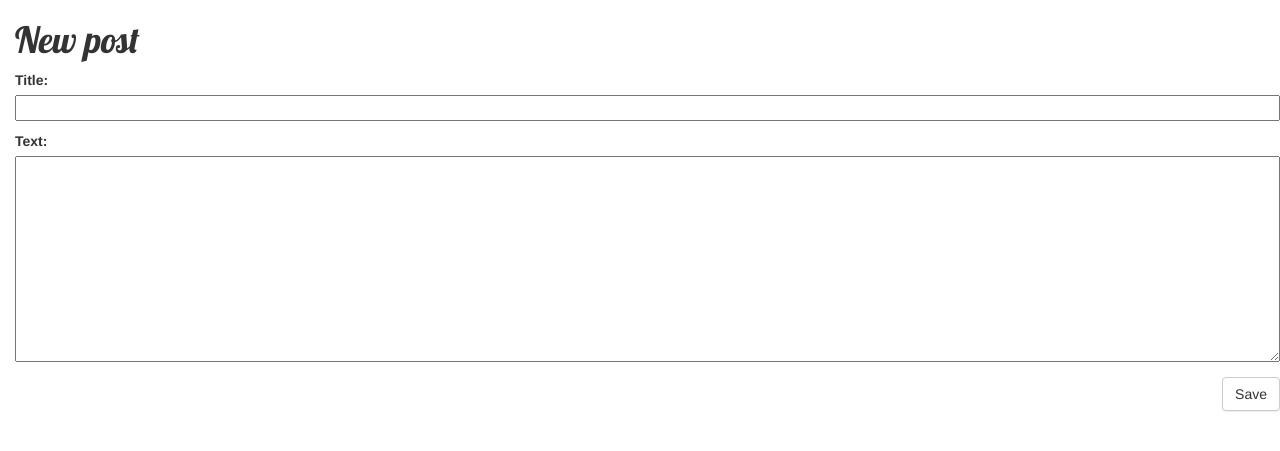
After one commit to Kevin01-sys/django-project-using-docker, a Django app: page /post/new/ in a window 1280 px wide. The commit adds this page. Shown: the top 451 px of the page. Run offline with Django 3.2, Linux system fonts and the light colour scheme; some libraries are stand-ins or nearby versions.

Commit message:
added all the djangogirls tutorial and it works

```diff
--- a/app/forms.py
+++ b/app/forms.py
@@ -1,5 +1,5 @@
 from django import forms
-
+from .models import Post
 
 class ContactForm(forms.Form):
     name = forms.CharField(
@@ -14,3 +14,9 @@ class ContactForm(forms.Form):
         label='Mensaje',
         widget=forms.Textarea,
     )
+
+class PostForm(forms.ModelForm):
+
+    class Meta:
+        model = Post
+        fields = ('title', 'text',)
--- /dev/null
+++ b/app/models.py
@@ -0,0 +1,18 @@
+from django.db import models
+from django.utils import timezone
+
+class Post(models.Model):
+    author = models.ForeignKey('auth.User',on_delete=models.CASCADE)
+    title = models.CharField(max_length=200)
+    text = models.TextField()
+    created_date = models.DateTimeField(
+            default=timezone.now)
+    published_date = models.DateTimeField(
+            blank=True, null=True)
+
+    def publish(self):
+        self.published_date = timezone.now()
+        self.save()
+
+    def __str__(self):
+        return self.title
--- /dev/null
+++ b/app/static/css/blog.css
@@ -0,0 +1,57 @@
+    h1 a {
+        color: #FCA205;
+    }
+    body {
+        padding-left: 15px;
+    }
+    h1 a {
+        color: #FCA205;
+        font-family: 'Lobster';
+    }
+    .page-header {
+        background-color: #ff9400;
+        margin-top: 0;
+        padding: 20px 20px 20px 40px;
+    }
+
+    .page-header h1, .page-header h1 a, .page-header h1 a:visited, .page-header h1 a:active {
+        color: #ffffff;
+        font-size: 36pt;
+        text-decoration: none;
+    }
+
+    .content {
+        margin-left: 40px;
+    }
+
+    h1, h2, h3, h4 {
+        font-family: 'Lobster', cursive;
+    }
+
+    .date {
+        float: right;
+        color: #828282;
+    }
+
+    .save {
+        float: right;
+    }
+
+    .post-form textarea, .post-form input {
+        width: 100%;
+    }
+
+    .top-menu, .top-menu:hover, .top-menu:visited {
+        color: #ffffff;
+        float: right;
+        font-size: 26pt;
+        margin-right: 20px;
+    }
+
+    .post {
+        margin-bottom: 70px;
+    }
+
+    .post h1 a, .post h1 a:visited {
+        color: #000000;
+    }
--- a/app/templates/manta/layout/base.html
+++ b/app/templates/manta/layout/base.html
@@ -14,8 +14,11 @@
     <link href="https://maxcdn.bootstrapcdn.com/font-awesome/4.7.0/css/font-awesome.min.css" rel="stylesheet" crossorigin="anonymous">
 
     <link rel="stylesheet" href="https://maxcdn.bootstrapcdn.com/bootstrap/4.0.0/css/bootstrap.min.css" integrity="sha384-Gn5384xqQ1aoWXA+058RXPxPg6fy4IWvTNh0E263XmFcJlSAwiGgFAW/dAiS6JXm" crossorigin="anonymous">
-
+    <link rel="stylesheet" href="//maxcdn.bootstrapcdn.com/bootstrap/3.2.0/css/bootstrap-theme.min.css">
+    <link rel="stylesheet" href="//maxcdn.bootstrapcdn.com/bootstrap/3.2.0/css/bootstrap.min.css">
     <link href="{% static 'css/main.css' %}" rel="stylesheet" type='text/css'>
+    <link href='//fonts.googleapis.com/css?family=Lobster&subset=latin,latin-ext' rel='stylesheet' type='text/css'>
+    <link rel="stylesheet" href="{% static 'css/blog.css' %}">
     {% block css %}{% endblock %}
   </head>
   <body>
@@ -24,7 +27,6 @@
         <a class="nav-link" href="#">{{ user }}</a>
       </li>
       <li class="nav-item">
-        <a class="nav-link disabled" href="{% url 'logout' %}">Cerrar sesión</a>
       </li>
     </ul>
     {% endif %}
--- /dev/null
+++ b/app/templates/manta/post_edit.html
@@ -0,0 +1,10 @@
+    {% extends 'manta/layout/base.html' %}
+
+    {% block content %}
+        <h1>New post</h1>
+        <form method="POST" class="post-form">
+            {% csrf_token %}
+            {{ form.as_p }}
+            <button type="submit" class="save btn btn-default">Save</button>
+        </form>
+    {% endblock %}
--- a/app/urls.py
+++ b/app/urls.py
@@ -15,11 +15,14 @@ Including another URLconf
 """
 from django.conf.urls import url
 from django.contrib import admin
-
-from app.views import CreateUsers
+from . import views
+from .views import CreateUsers
 
 urlpatterns = [
     url(r'^admin/', admin.site.urls),
-    #url(r'^$',HomeView.as_view(),name='home',),
-    url(r'^users/create/',CreateUsers.as_view(),name='users.create',),
+    url(r'^users/create/$',CreateUsers.as_view(),name='users.create',),
+    url(r'^$', views.post_list, name='post_list'),
+    url(r'^post/new/$', views.post_new, name='post_new'),
+    url(r'^post/(?P<pk>[0-9]+)/$', views.post_detail, name='post_detail'),
+    url(r'^post/(?P<pk>[0-9]+)/edit/$', views.post_edit, name='post_edit'),
 ]
--- a/app/views.py
+++ b/app/views.py
@@ -1,7 +1,7 @@
 from django.views.generic import TemplateView
 from django.template.loader import render_to_string
 from django.http import HttpResponse
-from django.shortcuts import render
+from django.shortcuts import render, get_object_or_404
 from django.utils import timezone
 from django.shortcuts import redirect
 #from django.core.mail import EmailMessage
@@ -11,7 +11,8 @@ import smtplib
 from django.views.generic import TemplateView
 from django.http import JsonResponse
 from django.contrib.auth.mixins import LoginRequiredMixin
-from app.forms import ContactForm
+from app.forms import ContactForm, PostForm
+from app.models import Post
 
 class CreateUsers(TemplateView):
     template_name = 'manta/home.html'
@@ -41,3 +42,37 @@ class CreateUsers(TemplateView):
                 'message': message
             }
         )
+
+def post_list(request):
+    posts = Post.objects.filter(published_date__lte=timezone.now()).order_by('published_date')
+    #posts = Post.objects.all()
+    return render(request, 'manta/post_list.html', {'posts': posts})
+
+def post_new(request):
+    if request.method == "POST":
+        form = PostForm(request.POST)
+        if form.is_valid():
+            post = form.save(commit=False)
+            post.author = request.user
+            post.save()
+            return redirect('post_detail', pk=post.pk)
+    else:
+        form = PostForm()
+    return render(request, 'manta/post_edit.html', {'form': form})
+
+def post_detail(request, pk):
+    post = get_object_or_404(Post, pk=pk)
+    return render(request, 'manta/post_detail.html', {'post': post})
+
+def post_edit(request, pk):
+    post = get_object_or_404(Post, pk=pk)
+    if request.method == "POST":
+        form = PostForm(request.POST, instance=post)
+        if form.is_valid():
+            post = form.save(commit=False)
+            post.author = request.user
+            post.save()
+            return redirect('post_detail', pk=post.pk)
+    else:
+        form = PostForm(instance=post)
+    return render(request, 'manta/post_edit.html', {'form': form})
```
Also changed, not shown: app/templates/manta/post_detail.html (added, +13 -0 lines), app/templates/manta/post_list.html (+14 -52 lines), app/templates/manta/test.html (added, +53 -0 lines), app/migrations/0001_initial.py (added), app/migrations/__init__.py (added).
